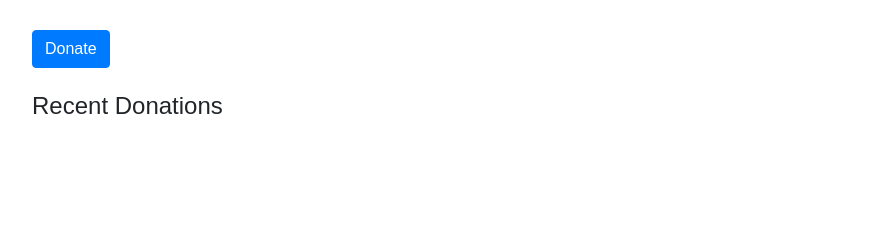
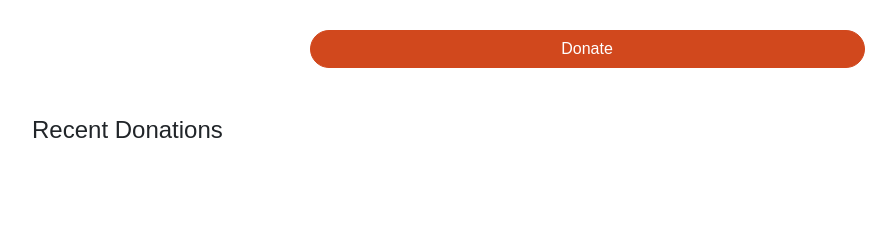
Before and after one commit to dominikszopa/fundraising-website, a Django app: template team_fundraising/templates/team_fundraising/fundraiser.html in a window 1280 px wide. Shown: the part 230-470 px from the top of the page, without its empty margins (53-949 px from the left). Run offline with Django 3.2, Linux system fonts and the light colour scheme; the template is opened without the code that fills it, so the values that code supplies are empty; some libraries are stand-ins or nearby versions.

Commit message:
Made donate button red and rounded

```diff
--- a/team_fundraising/static/fundraiser.css
+++ b/team_fundraising/static/fundraiser.css
@@ -11,3 +11,13 @@ h2 {
     margin-right: auto;
     width: 200px;
 }
+
+.donate-button {
+    width: 50%;
+    display: block;
+    margin-left:auto;
+    margin-right:auto;
+    border-radius: 20px;
+    background-color: #D1481D;
+    border-color: #D1481D;
+}
--- a/team_fundraising/templates/team_fundraising/fundraiser.html
+++ b/team_fundraising/templates/team_fundraising/fundraiser.html
@@ -50,7 +50,7 @@
 
     <p>{{ fundraiser.message }}</p>
 
-    <a class="btn btn-primary" href="{% url 'team_fundraising:donation' fundraiser.id %}" role="button">Donate</a>
+    <a class="btn btn-primary donate-button" href="{% url 'team_fundraising:donation' fundraiser.id %}" role="button">Donate</a>
     <br/><br/>
 
         <h4>Recent Donations</h4>
```
Also changed, not shown: 1 other file.
